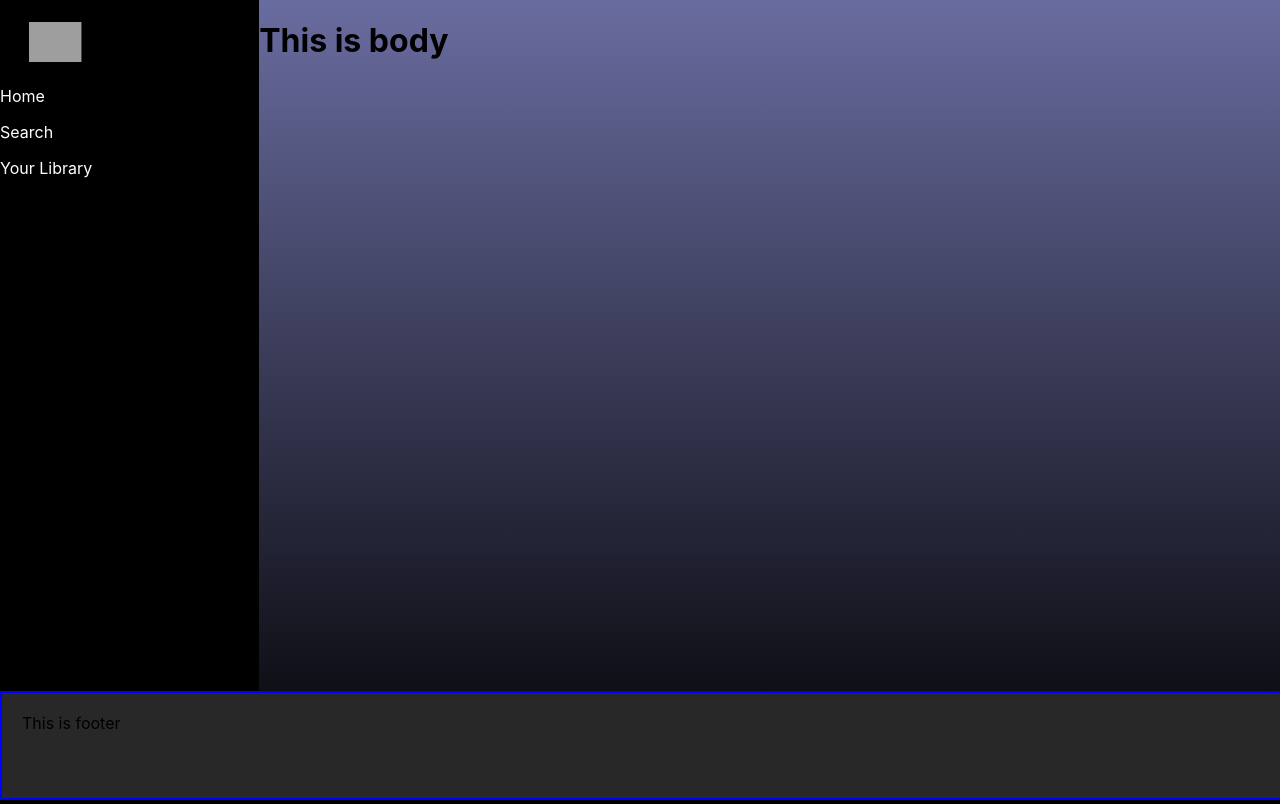
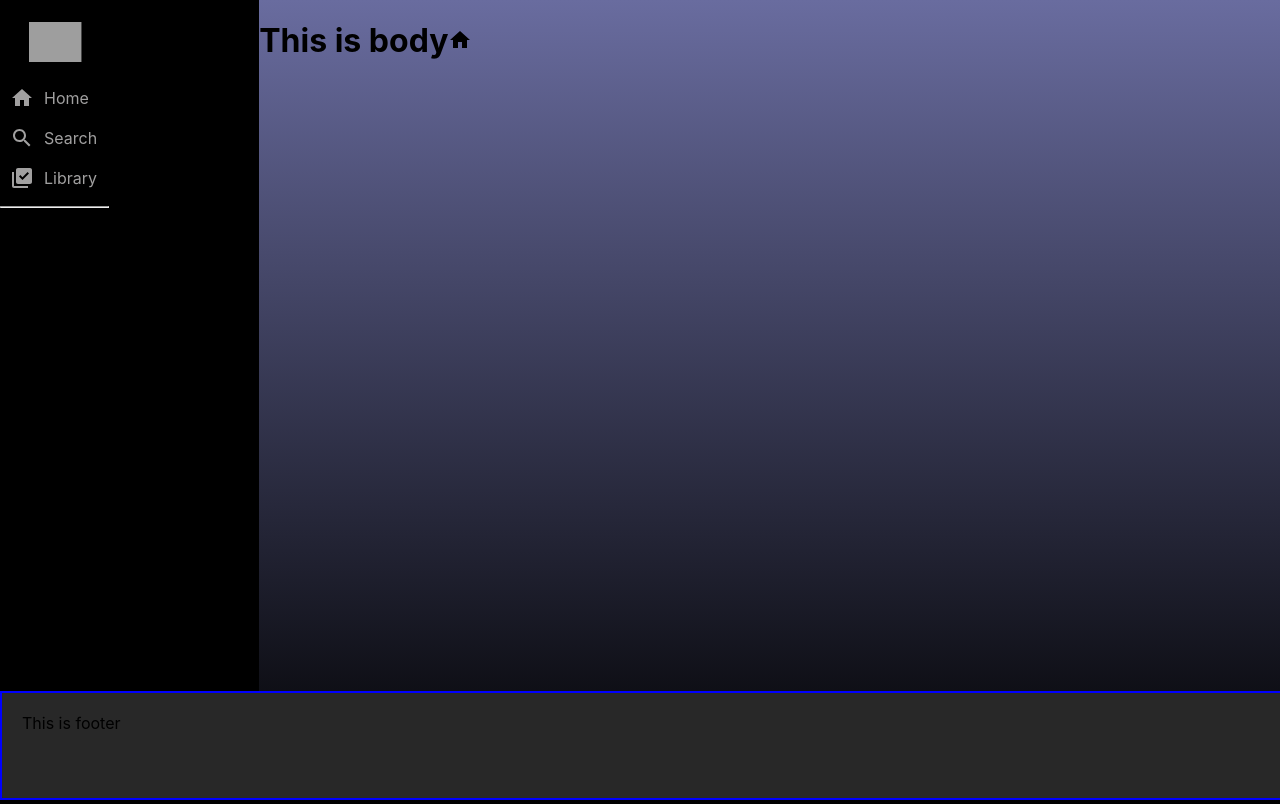
Before and after one commit to gayathri1398/spotify_clone, a React (Create React App) app: page / in a window 1280 px wide. Built offline with nearby package versions, Linux system fonts and the light colour scheme; grey boxes are pictures that could not be loaded; what spotify-web-api-js would draw is missing.

Commit message:
added the options

```diff
--- a/package.json
+++ b/package.json
@@ -3,8 +3,12 @@
   "version": "0.1.0",
   "private": true,
   "dependencies": {
+    "@emotion/react": "^11.6.0",
+    "@emotion/styled": "^11.6.0",
     "@material-ui/core": "^4.12.3",
     "@material-ui/icons": "^4.11.2",
+    "@mui/icons-material": "^5.1.1",
+    "@mui/material": "^5.1.1",
     "@testing-library/jest-dom": "^5.15.0",
     "@testing-library/react": "^11.2.7",
     "@testing-library/user-event": "^12.8.3",
--- a/src/Body.jsx
+++ b/src/Body.jsx
@@ -1,10 +1,12 @@
 import React from 'react';
 import './Body.css';
+import Home from '@material-ui/icons/Home'
+
 
 const Body = () => {
     return (
         <div className="body">
-            <h1>This is body</h1>
+            <h1>This is body<Home/></h1>
         </div>
     )
 }
--- a/src/Sidebar.jsx
+++ b/src/Sidebar.jsx
@@ -1,5 +1,6 @@
 import React from 'react';
 import SidebarOptions from './SidebarOptions';
+
 
 // css files
 import './Sidebar.css';
@@ -10,7 +11,8 @@ const Sidebar = () => {
           <img className="sidebar__logo" src="https://encrypted-tbn0.gstatic.com/images?q=tbn:ANd9GcTWwSDcPB5BiNYYBFYC9kcG8st464LzORMRsA&usqp=CAU" alt="" />
         </div>
 
-        <SidebarOptions/>
+        <SidebarOptions />
+
     </>
 }
 
--- a/src/SidebarOptions.css
+++ b/src/SidebarOptions.css
@@ -1,9 +1,25 @@
 .SidebarOptions{
     position: absolute;
-    color: white;
+    color: rgb(161, 160, 160);
     margin-top: 70px;
     font-size: 16px;
+
 }
-.SidebarOptions> p>Icon{
-    color: white;
+
+.sidebar__icons{
+    display: flex;
+    gap: 10px;
+    align-items: center;
+    padding-left: 10px;
+    padding-right: 10px;
 }
+
+.sidebar__icons:hover{
+    color:white;
+    cursor:pointer;
+
+}
+.SidebarOptions>hr{
+    width: 100%;
+    margin: 10px auto;
+}
--- a/src/SidebarOptions.jsx
+++ b/src/SidebarOptions.jsx
@@ -1,14 +1,19 @@
 import React from 'react';
 import './SidebarOptions.css';
-import Home from '@material-ui/icons/Home'
+import Home from '@material-ui/icons/Home';
+import SearchIcon from '@mui/icons-material/Search';
+import LibraryAddCheckIcon from '@mui/icons-material/LibraryAddCheck';
 
-const SidebarOptions=({title,Icon})=>{
+
+const SidebarOptions=()=>{
   return <>
   <div className="SidebarOptions">
-      <p Icon={Home}>Home</p>
-      <p>Search</p>
-      <p>Your Library</p>
+      <p className="sidebar__icons"><Home/>Home</p>
+      <p className="sidebar__icons"><SearchIcon/>Search</p>
+      <p className="sidebar__icons"><LibraryAddCheckIcon/>Library</p>
+      <hr />
   </div>
+
   </>
 }
 
```
Also changed, not shown: 1 other file (tests, documents, lock files or other folders).
